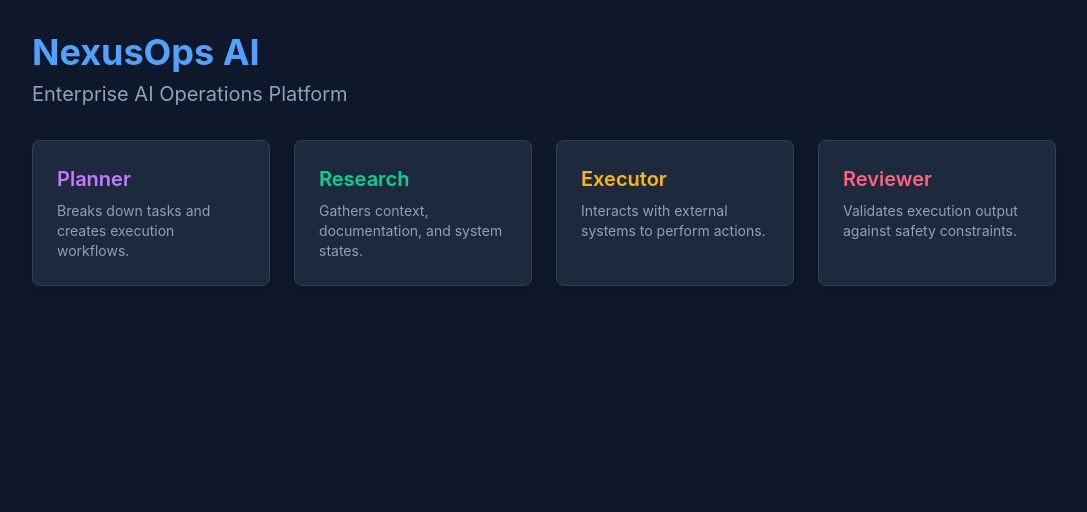
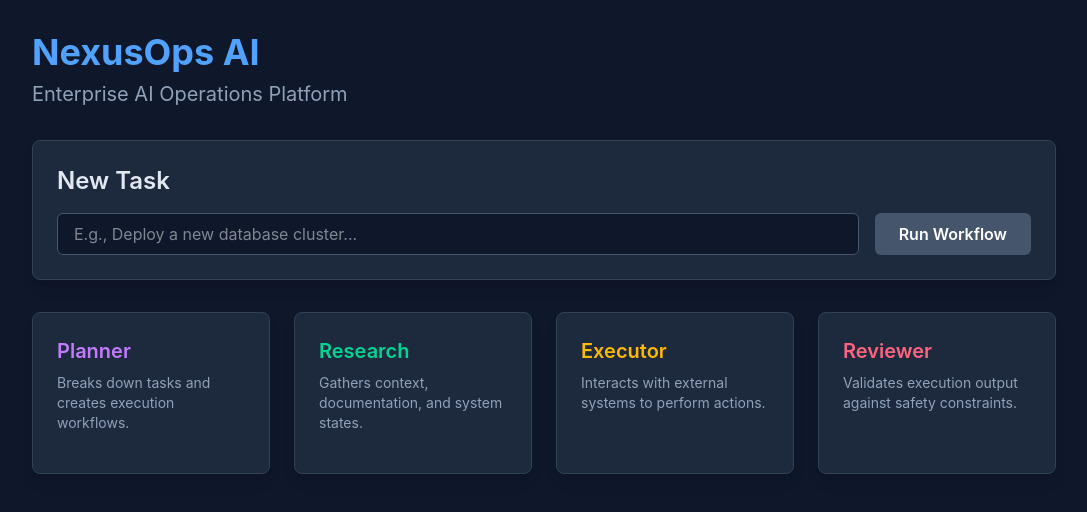
Before and after one commit to mohammadusamashaikh9-cmd/NexusOps_AI, a React (Vite) app in the folder frontend/: page / in a window 1280 px wide. Shown: the top 512 px of the page, without its empty margins (96-1183 px from the left). Built offline with nearby package versions, Linux system fonts and the light colour scheme.

Commit message:
Connect frontend to mock multi-agent workflow

```diff
--- a/frontend/src/App.tsx
+++ b/frontend/src/App.tsx
@@ -1,4 +1,35 @@
+import { useState } from 'react'
+
 export default function App() {
+  const [taskInput, setTaskInput] = useState('')
+  const [workflowData, setWorkflowData] = useState<any>(null)
+  const [isLoading, setIsLoading] = useState(false)
+  const [error, setError] = useState<string | null>(null)
+
+  const handleRunWorkflow = async () => {
+    if (!taskInput.trim()) return;
+    setIsLoading(true);
+    setError(null);
+    setWorkflowData(null);
+
+    try {
+      const response = await fetch('http://localhost:8000/api/workflow/run', {
+        method: 'POST',
+        headers: { 'Content-Type': 'application/json' },
+        body: JSON.stringify({ task: taskInput })
+      });
+
+      if (!response.ok) throw new Error(`API Error: ${response.status}`);
+
+      const data = await response.json();
+      setWorkflowData(data);
+    } catch (err: any) {
+      setError(err.message || 'Failed to connect to backend.');
+    } finally {
+      setIsLoading(false);
+    }
+  }
+
   return (
     <div className="min-h-screen bg-slate-900 text-slate-100 p-8 font-sans">
       <div className="max-w-5xl mx-auto space-y-8">
@@ -7,29 +38,86 @@ export default function App() {
           <p className="text-xl text-slate-400">Enterprise AI Operations Platform</p>
         </header>
 
+        <section className="bg-slate-800 p-6 rounded-lg border border-slate-700 shadow-lg space-y-4">
+          <h2 className="text-2xl font-semibold text-slate-200">New Task</h2>
+          <div className="flex space-x-4">
+            <input
+              type="text"
+              value={taskInput}
+              onChange={(e) => setTaskInput(e.target.value)}
+              placeholder="E.g., Deploy a new database cluster..."
+              className="flex-1 bg-slate-900 border border-slate-600 rounded-md px-4 py-2 text-slate-100 focus:outline-none focus:border-blue-400"
+              onKeyDown={(e) => e.key === 'Enter' && handleRunWorkflow()}
+            />
+            <button
+              onClick={handleRunWorkflow}
+              disabled={isLoading || !taskInput.trim()}
+              className="bg-blue-500 hover:bg-blue-600 disabled:bg-slate-600 text-white px-6 py-2 rounded-md font-semibold transition-colors flex-shrink-0"
+            >
+              {isLoading ? 'Running...' : 'Run Workflow'}
+            </button>
+          </div>
+          {error && <p className="text-red-400 text-sm mt-2">{error}</p>}
+        </section>
+
         <main>
           <div className="grid grid-cols-1 md:grid-cols-2 lg:grid-cols-4 gap-6">
-            <div className="bg-slate-800 p-6 rounded-lg border border-slate-700 shadow-lg">
+            <div className="bg-slate-800 p-6 rounded-lg border border-slate-700 shadow-lg flex flex-col">
               <h2 className="text-xl font-semibold text-purple-400 mb-2">Planner</h2>
-              <p className="text-sm text-slate-400">Breaks down tasks and creates execution workflows.</p>
+              <p className="text-sm text-slate-400 mb-4 flex-grow">Breaks down tasks and creates execution workflows.</p>
+              {workflowData?.planner_output && (
+                <div className="bg-slate-900 p-3 rounded text-sm text-slate-300 font-mono mt-auto">
+                  <span className="text-green-400">Status: {workflowData.planner_output.status}</span><br />
+                  Plan: {JSON.stringify(workflowData.planner_output.plan)}
+                </div>
+              )}
             </div>
 
-            <div className="bg-slate-800 p-6 rounded-lg border border-slate-700 shadow-lg">
+            <div className="bg-slate-800 p-6 rounded-lg border border-slate-700 shadow-lg flex flex-col">
               <h2 className="text-xl font-semibold text-emerald-400 mb-2">Research</h2>
-              <p className="text-sm text-slate-400">Gathers context, documentation, and system states.</p>
+              <p className="text-sm text-slate-400 mb-4 flex-grow">Gathers context, documentation, and system states.</p>
+              {workflowData?.research_output && (
+                <div className="bg-slate-900 p-3 rounded text-sm text-slate-300 font-mono mt-auto">
+                  <span className="text-green-400">Status: {workflowData.research_output.status}</span><br />
+                  Findings: {workflowData.research_output.findings}
+                </div>
+              )}
             </div>
 
-            <div className="bg-slate-800 p-6 rounded-lg border border-slate-700 shadow-lg">
+            <div className="bg-slate-800 p-6 rounded-lg border border-slate-700 shadow-lg flex flex-col">
               <h2 className="text-xl font-semibold text-amber-400 mb-2">Executor</h2>
-              <p className="text-sm text-slate-400">Interacts with external systems to perform actions.</p>
+              <p className="text-sm text-slate-400 mb-4 flex-grow">Interacts with external systems to perform actions.</p>
+              {workflowData?.executor_output && (
+                <div className="bg-slate-900 p-3 rounded text-sm text-slate-300 font-mono mt-auto">
+                  <span className="text-green-400">Status: {workflowData.executor_output.status}</span><br />
+                  Result: {workflowData.executor_output.result}
+                </div>
+              )}
             </div>
 
-            <div className="bg-slate-800 p-6 rounded-lg border border-slate-700 shadow-lg">
+            <div className="bg-slate-800 p-6 rounded-lg border border-slate-700 shadow-lg flex flex-col">
               <h2 className="text-xl font-semibold text-rose-400 mb-2">Reviewer</h2>
-              <p className="text-sm text-slate-400">Validates execution output against safety constraints.</p>
+              <p className="text-sm text-slate-400 mb-4 flex-grow">Validates execution output against safety constraints.</p>
+              {workflowData?.reviewer_output && (
+                <div className="bg-slate-900 p-3 rounded text-sm text-slate-300 font-mono mt-auto">
+                  <span className="text-green-400">Status: {workflowData.reviewer_output.status}</span><br />
+                  Approved: {workflowData.reviewer_output.approval ? 'Yes' : 'No'}
+                </div>
+              )}
             </div>
           </div>
         </main>
+
+        {workflowData?.final_output && (
+          <section className="bg-slate-800 p-6 rounded-lg border border-slate-700 shadow-lg mt-8">
+            <h2 className="text-2xl font-semibold text-blue-400 mb-4">Final Result</h2>
+            <div className="bg-slate-900 p-4 rounded text-slate-300 font-mono">
+              <p className="mb-2">{workflowData.final_output}</p>
+              <p className="text-slate-500 text-sm">Mode: {workflowData.mode}</p>
+            </div>
+          </section>
+        )}
+
       </div>
     </div>
   )
```
Also changed, not shown: 1 other file (tests, documents, lock files or other folders).
